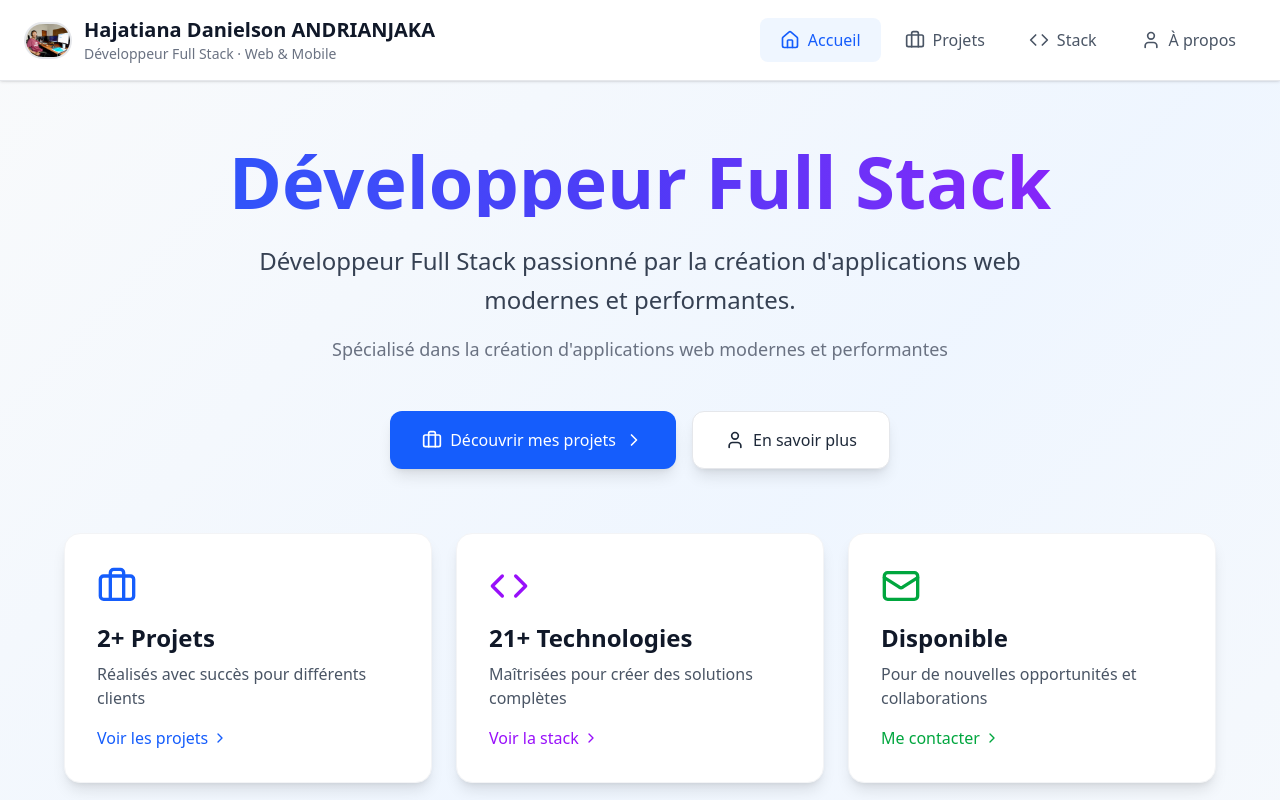
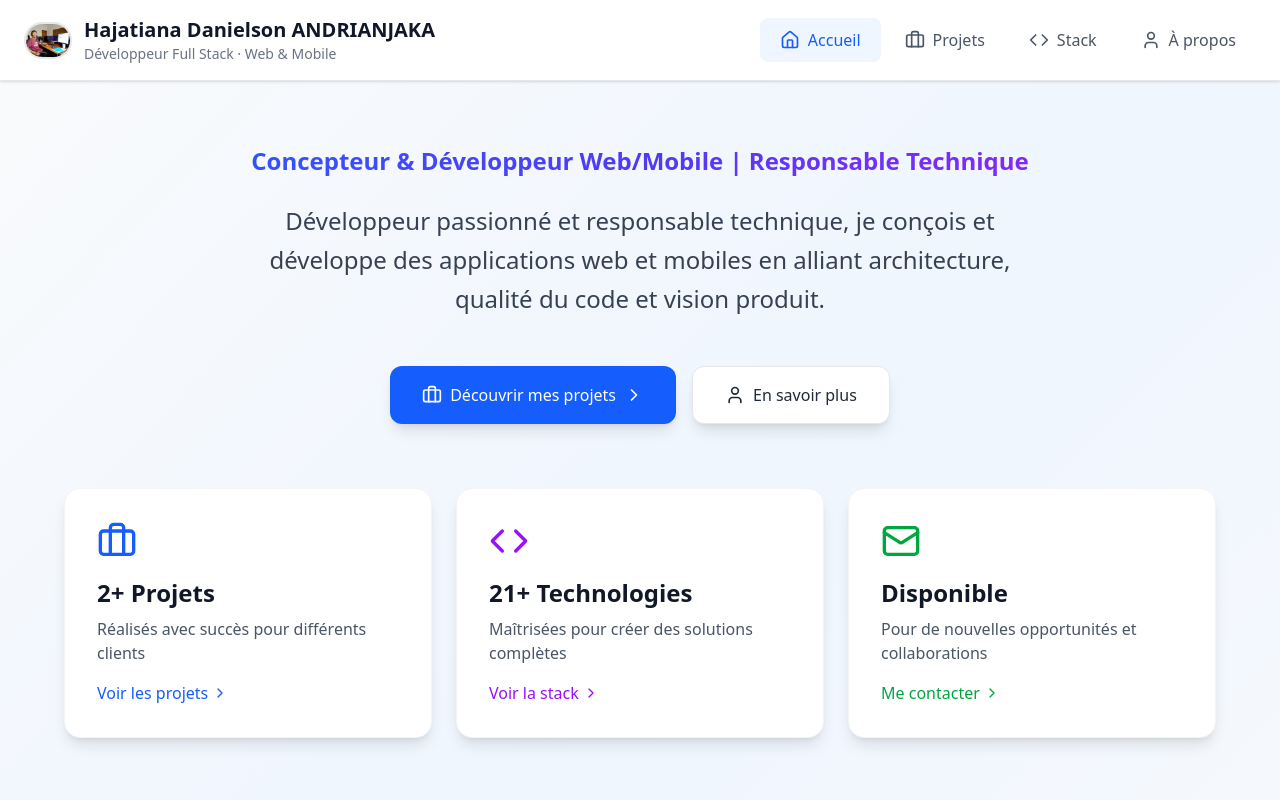
Before and after one commit to hajatiana-daji/hajatiana-portfolio, a Next.js app: page / in a window 1280 px wide. Shown: the top 800 px of the page. Built offline with nearby package versions, Linux system fonts and the light colour scheme.

Commit message:
Profile title & description

```diff
--- a/app/page.tsx
+++ b/app/page.tsx
@@ -12,14 +12,10 @@ export default function Home() {
         <div className="max-w-6xl w-full">
           {/* Hero Section */}
           <div className="text-center mb-16">
-            <h1 className="text-6xl md:text-7xl font-bold mb-6 bg-gradient-to-r from-blue-600 via-indigo-600 to-purple-600 bg-clip-text text-transparent">
-              Développeur Full Stack
-            </h1>
+            <h1 className="text-6xl md:text-2xl font-bold mb-6 bg-gradient-to-r from-blue-600 via-indigo-600 to-purple-600 bg-clip-text text-transparent">
+              Concepteur & Développeur Web/Mobile | Responsable Technique</h1>
             <p className="text-2xl text-gray-700 max-w-3xl mx-auto leading-relaxed mb-4">
               {portfolioData.profile.description}
-            </p>
-            <p className="text-lg text-gray-500 max-w-2xl mx-auto">
-              Spécialisé dans la création d'applications web modernes et performantes
             </p>
 
             {/* CTA Buttons */}
--- a/data/portfolio-data.ts
+++ b/data/portfolio-data.ts
@@ -38,7 +38,7 @@ export const portfolioData: PortfolioData = {
   profile: {
     name: "Hajatiana Danielson ANDRIANJAKA",
     photo: "/images/profile.jpg",
-    description: "Développeur Full Stack passionné par la création d'applications web modernes et performantes.",
+    description: "Développeur passionné et responsable technique, je conçois et développe des applications web et mobiles en alliant architecture, qualité du code et vision produit.",
     email: "arias.hajatiana@gmail.com",
     phone: "+261 34 65 511 71 | +261 33 63 511 71",
     facebook: "facebook.com/hajatiana.andrianjaka.2025",
```
